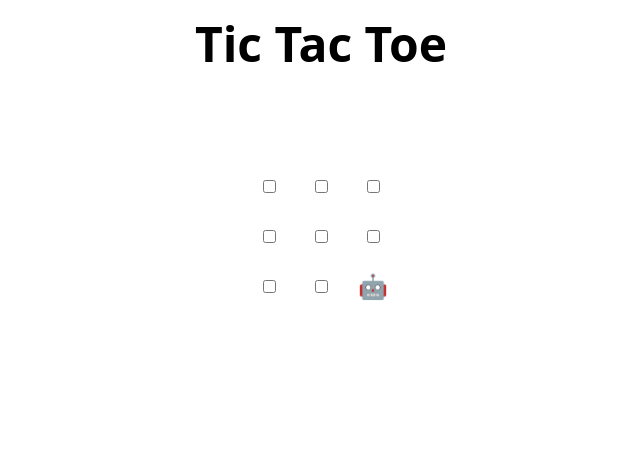
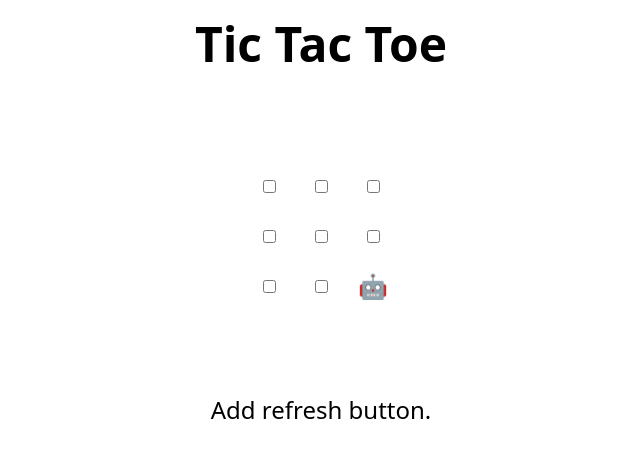
Before and after one commit to dileepabandara/review-pull-requests, a plain HTML site: page index.html in a window 1280 px wide. Shown: the whole page, without its empty margins (319-959 px from the left). Drawn offline with Linux system fonts and the light colour scheme.

Commit message:
Update index.html

```diff
--- a/index.html
+++ b/index.html
@@ -48,7 +48,7 @@
 </table>
 
 <h2 hidden>Game over, refresh to play again 🧑‍💻 🤖!</h2>
-
+Add refresh button.
 <script>
   // Initialization
   const boxes = Array.from(document.querySelectorAll('td'))
```
